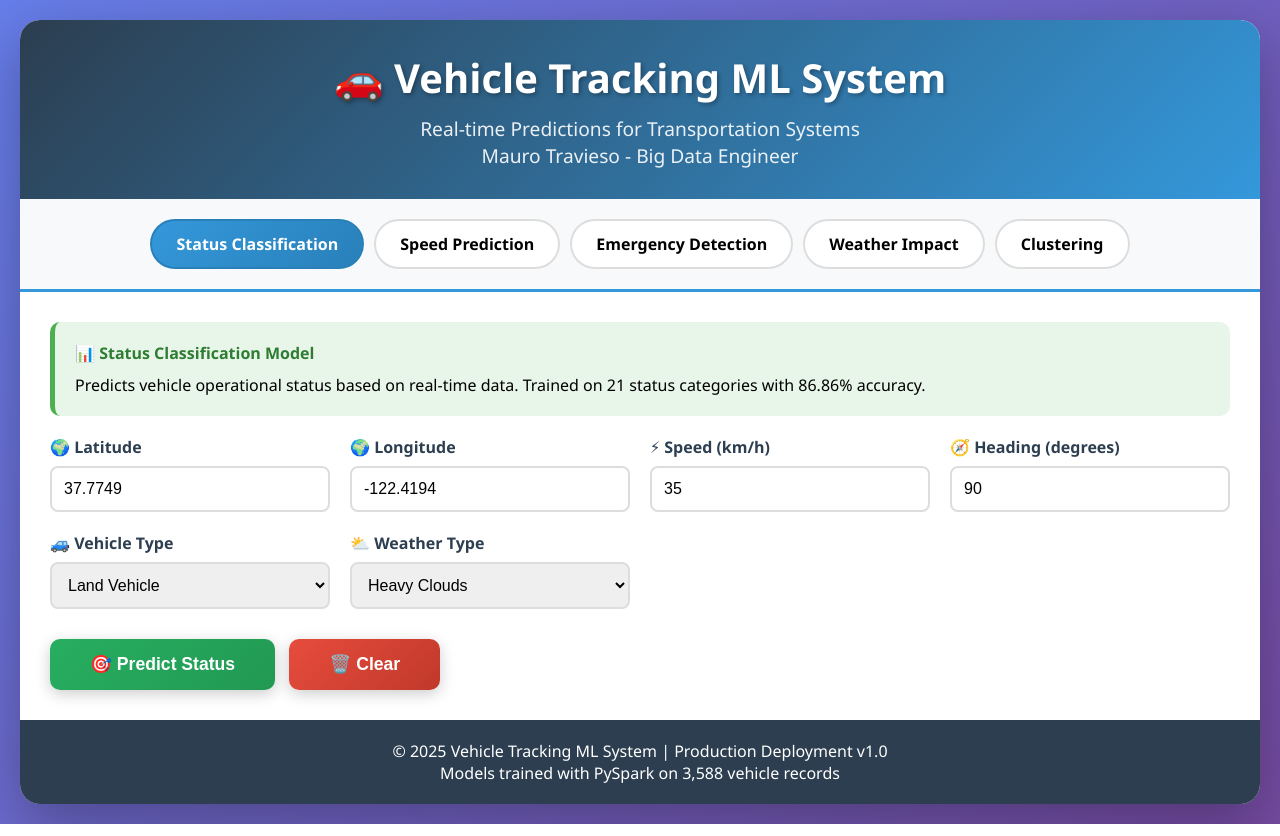
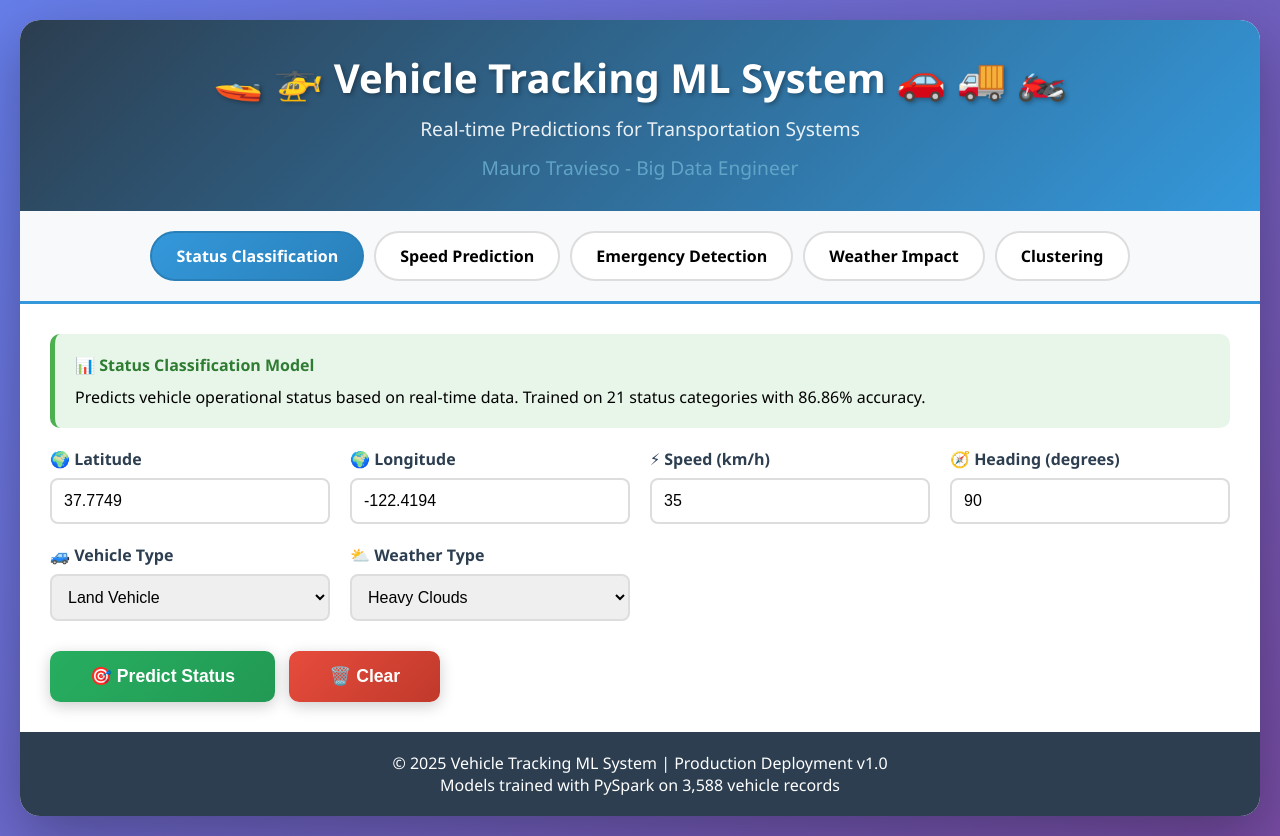
Before and after one commit to MauroTravieso/vehicle-tracking-ml, a plain HTML site: page index.html in a window 1280 px wide. Drawn offline with Linux system fonts and the light colour scheme.

Commit message:
Transportation App Front End

```diff
--- a/index.html
+++ b/index.html
@@ -329,9 +329,9 @@
 <body>
     <div class="container">
         <div class="header">
-            <h1>🚗 Vehicle Tracking ML System</h1>
+            <h1>🚤 🚁 Vehicle Tracking ML System 🚗 🚚 🏍️</h1>
             <p>Real-time Predictions for Transportation Systems</p>
-            <p>Mauro Travieso - Big Data Engineer</p>
+            <p style="color: #66aacc; margin-top: 12px;">Mauro Travieso - Big Data Engineer</p>
         </div>
 
         <div class="model-selector">
```
